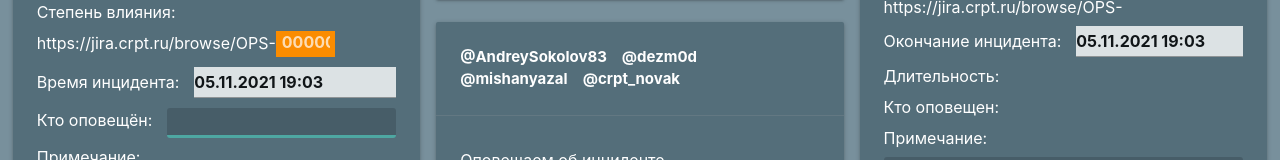
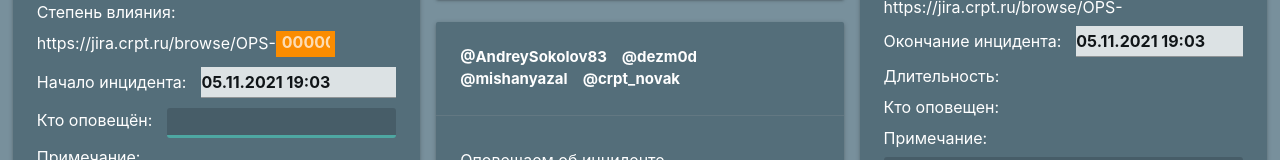
Before and after one commit to webdirection-dev/templater-spa, a React (Create React App) app: page / in a window 1280 px wide. Shown: the part 370-530 px from the top of the page. Built offline with nearby package versions, Linux system fonts and the light colour scheme.

Commit message:
Update cardItem.jsx

```diff
--- a/src/components/cardItem/cardItem.jsx
+++ b/src/components/cardItem/cardItem.jsx
@@ -407,7 +407,7 @@ const ViewOpening = (props) => {
                     </div>
 
                     <div className='summary__time'>
-                        <div className='summary__time-title'>Время инцидента:</div>
+                        <div className='summary__time-title'>Начало инцидента:</div>
                         <DatePicker
                             selected={isStartDate}
                             onChange={(date) => setStartDate(date)}
```
